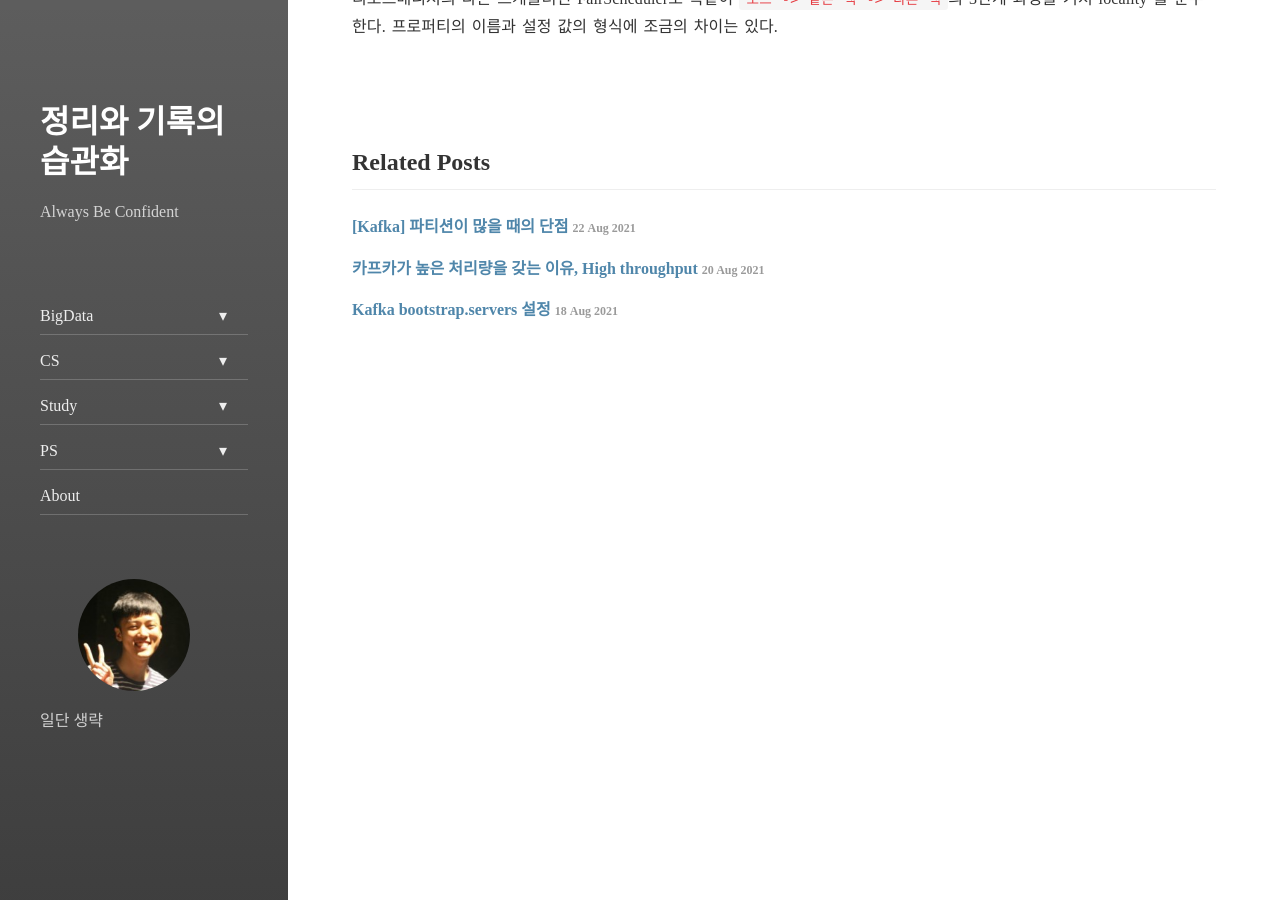
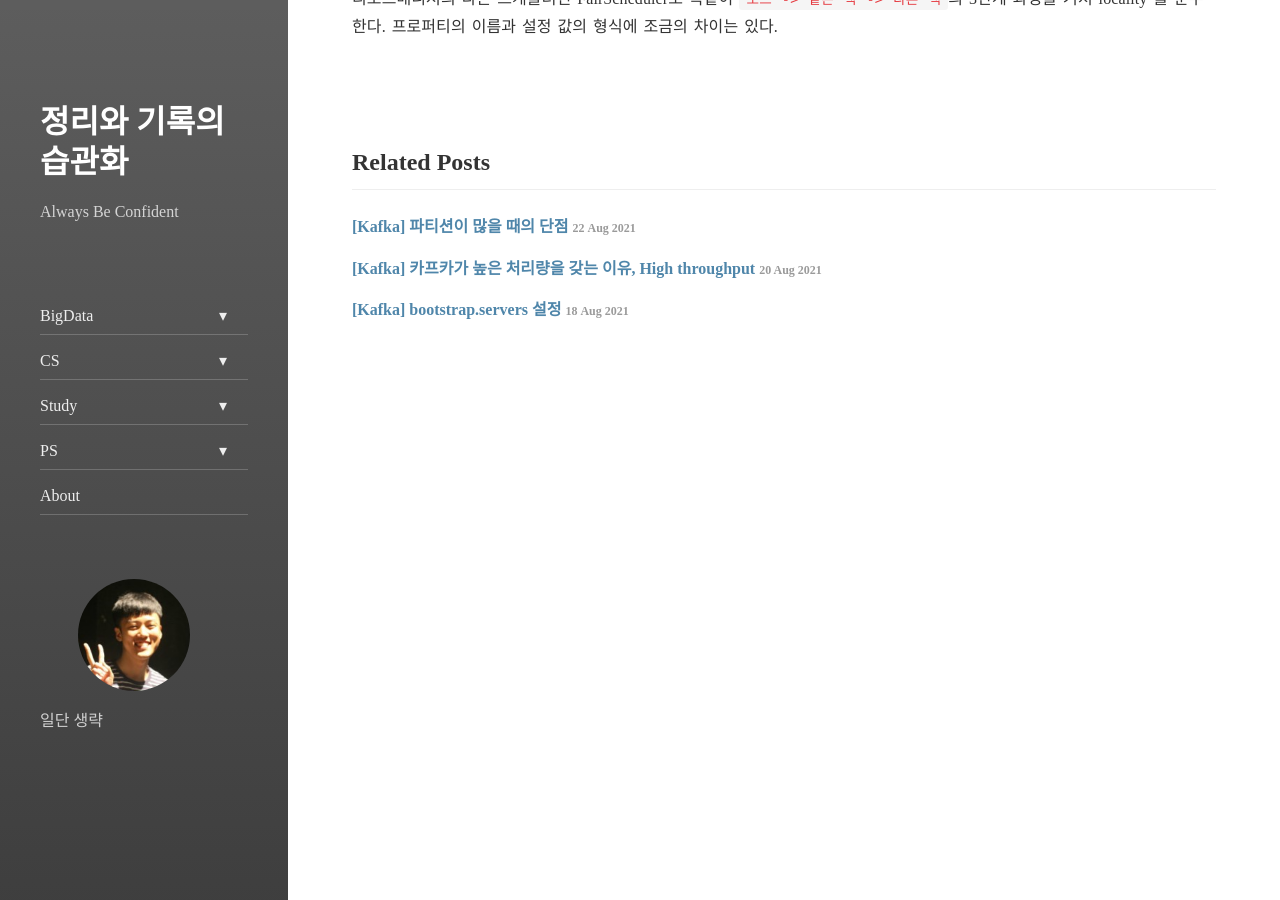
Before and after one commit to bconfiden2/bconfiden2.github.io, a Jekyll site: the page built from _posts/hadoop/2021-08-16-yarn-RM-data-locality.md, in a window 1280 px wide and 900 px high, scrolled down 1250 px. Built offline with Jekyll 4.4.1, drawn with Linux system fonts in a browser that asks for light colours; nearby versions of some CDN libraries; some of the changed text lies outside the part shown.

Commit message:
post : MODIFY
빅데이터 카테고리 포스팅들에 [태그] 추가

```diff
--- a/_posts/kafka/2021-08-20-high-throughput.md
+++ b/_posts/kafka/2021-08-20-high-throughput.md
@@ -1,6 +1,6 @@
 ---
 layout: post
-title: "카프카가 높은 처리량을 갖는 이유, High throughput"
+title: "[Kafka] 카프카가 높은 처리량을 갖는 이유, High throughput"
 subtitle: ""
 categories: bigdata
 tags: kafka
```
Also changed, not shown: _posts/hadoop/2021-08-16-yarn-RM-data-locality.md (+1 -1 lines), _posts/kafka/2021-08-13-kafka-install.md (+1 -1 lines), _posts/kafka/2021-08-18-bootstrap-servers.md (+1 -1 lines).
